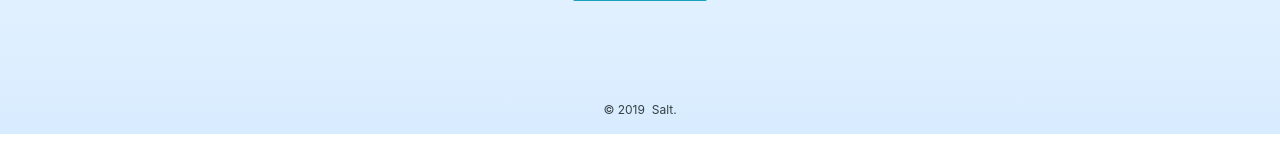
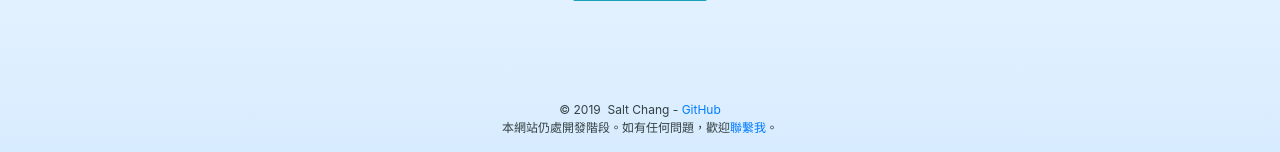
Before and after one commit to saltchang/caten-music, a Python web app: template caten_music/templates/account/register.html in a window 1280 px wide. Shown: the part 868-1020 px from the top of the page. Run offline with Jinja, Linux system fonts and the light colour scheme; the template is opened without the code that fills it, so the values that code supplies are empty; some libraries are stand-ins or nearby versions.

Commit message:
update footer

```diff
--- a/caten_music/templates/base/base.html
+++ b/caten_music/templates/base/base.html
@@ -66,7 +66,12 @@
         <!-- Footer -->
         {% block footer %}
         <footer id="footer">
-            <p>&copy; 2019 &nbsp;Salt.</p>
+            <p>&copy; 2019 &nbsp;Salt Chang -
+                <a href="https://github.com/saltchang/caten-music">GitHub</a>
+            </p>
+            <p>
+                本網站仍處開發階段。如有任何問題，歡迎<a href="mailto:kk3684635@gmail.com">聯繫我</a>。
+            </p>
         </footer>
         {% endblock %}
 
```
